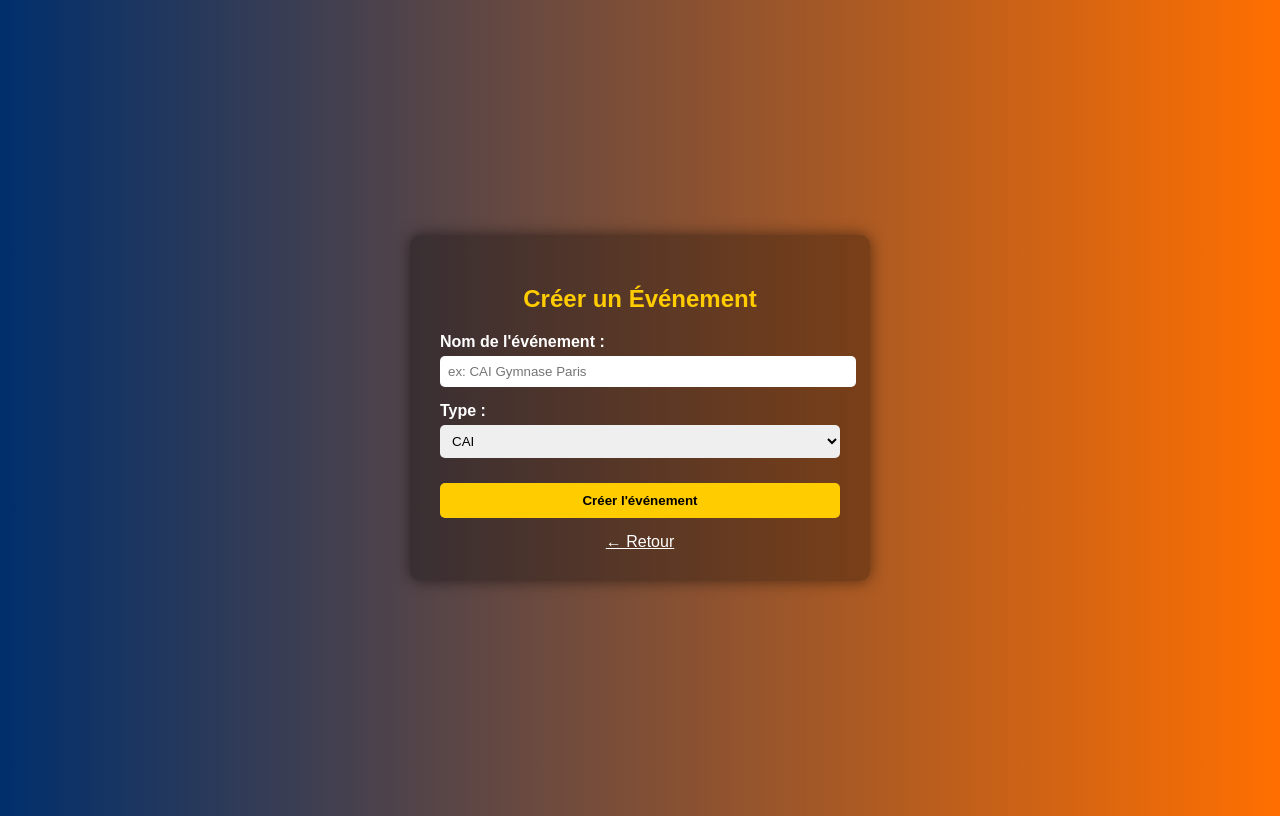
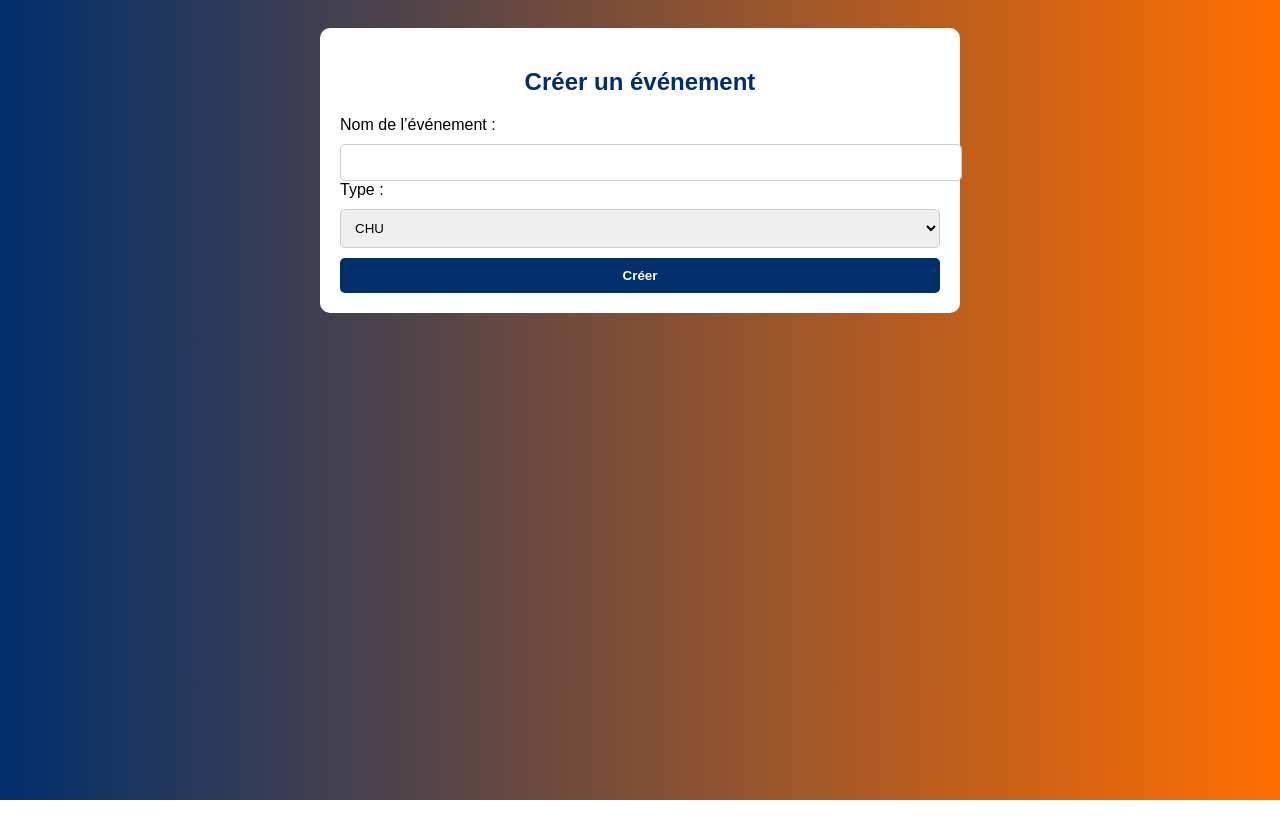
Before and after one commit to protec38/CAI, a Flask app: page /evenement/new in a window 1280 px wide. Run offline with Flask 3, Linux system fonts and the light colour scheme; the visitor is signed in with stand-in values (Sample User, id 1).

Commit message:
Update evenement_new.html

```diff
--- a/app/templates/evenement_new.html
+++ b/app/templates/evenement_new.html
@@ -2,92 +2,61 @@
 <html lang="fr">
 <head>
     <meta charset="UTF-8">
-    <title>Créer un Événement</title>
+    <title>Créer un événement</title>
     <style>
         body {
-            font-family: Arial, sans-serif;
             background: linear-gradient(to right, #002f6c, #ff6f00);
             color: white;
-            display: flex;
-            justify-content: center;
-            align-items: center;
-            height: 100vh;
+            font-family: Arial, sans-serif;
+            padding: 20px;
         }
 
         .container {
-            background-color: rgba(0, 0, 0, 0.3);
-            padding: 30px;
+            max-width: 600px;
+            margin: auto;
+            background: white;
+            color: black;
+            padding: 20px;
             border-radius: 10px;
-            width: 400px;
-            box-shadow: 0 0 15px rgba(0,0,0,0.5);
+        }
+
+        input, select, button {
+            width: 100%;
+            padding: 10px;
+            margin-top: 10px;
+            border-radius: 5px;
+            border: 1px solid #ccc;
+        }
+
+        button {
+            background-color: #002f6c;
+            color: white;
+            border: none;
+            font-weight: bold;
         }
 
         h2 {
             text-align: center;
-            margin-bottom: 20px;
-            color: #ffcc00;
-        }
-
-        label {
-            display: block;
-            margin-top: 15px;
-            font-weight: bold;
-        }
-
-        input[type="text"], select {
-            width: 100%;
-            padding: 8px;
-            margin-top: 5px;
-            border: none;
-            border-radius: 5px;
-        }
-
-        button {
-            margin-top: 25px;
-            width: 100%;
-            padding: 10px;
-            background-color: #ffcc00;
-            color: #000;
-            border: none;
-            border-radius: 5px;
-            font-weight: bold;
-            cursor: pointer;
-        }
-
-        button:hover {
-            background-color: #ffaa00;
-        }
-
-        .back-link {
-            text-align: center;
-            margin-top: 15px;
-        }
-
-        .back-link a {
-            color: #ffffff;
-            text-decoration: underline;
+            color: #002f6c;
         }
     </style>
 </head>
 <body>
     <div class="container">
-        <h2>Créer un Événement</h2>
+        <h2>Créer un événement</h2>
         <form method="POST">
-            <label for="nom">Nom de l'événement :</label>
-            <input type="text" id="nom" name="nom" required placeholder="ex: CAI Gymnase Paris">
+            <label>Nom de l’événement :</label>
+            <input type="text" name="nom" required>
 
-            <label for="type">Type :</label>
-            <select id="type" name="type">
+            <label>Type :</label>
+            <select name="type">
+                <option value="CHU">CHU</option>
                 <option value="CAI">CAI</option>
-                <option value="CHU">CHU</option>
+                <option value="PRV">PRV</option>
             </select>
 
-            <button type="submit">Créer l'événement</button>
+            <button type="submit">Créer</button>
         </form>
-
-        <div class="back-link">
-            <a href="{{ url_for('main_bp.select_role') }}">← Retour</a>
-        </div>
     </div>
 </body>
 </html>
```
